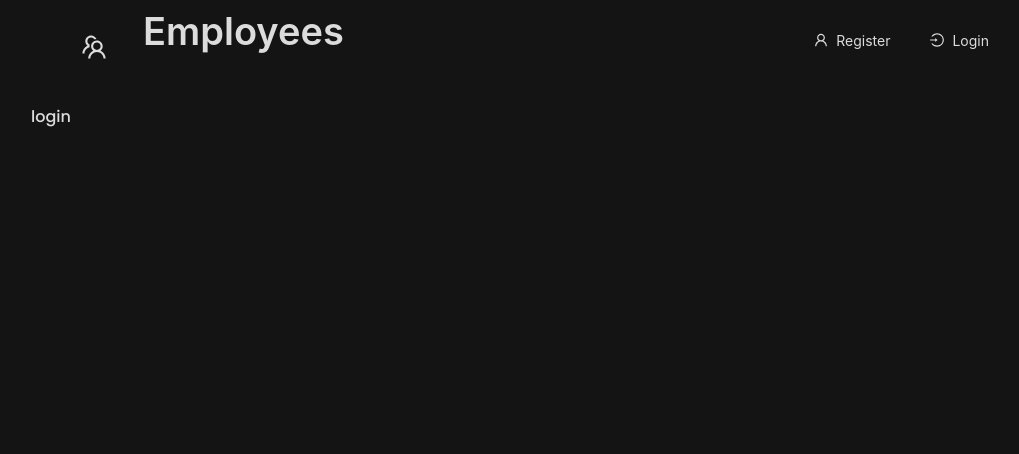
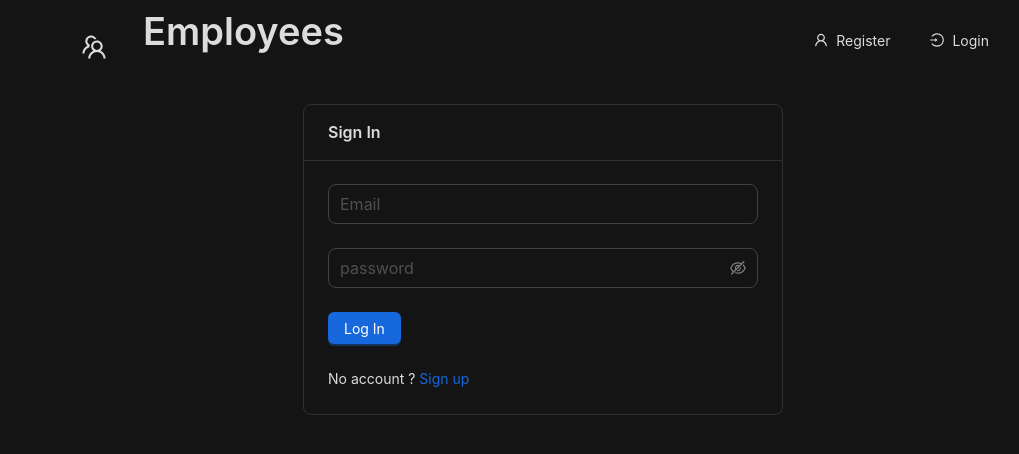
Before and after one commit to n1bil/employees-project, a React (Vite) app in the folder frontend/: page /login in a window 1280 px wide. Shown: the top 454 px of the page, without its empty margins (97-1116 px from the left). Built offline with nearby package versions, Linux system fonts and the light colour scheme.

Commit message:
Login page

```diff
--- /dev/null
+++ b/frontend/src/components/custom-input/index.tsx
@@ -0,0 +1,23 @@
+import { Form, Input } from 'antd'
+
+type Props = {
+    name: string;
+    placeholder: string;
+    type?: string;
+}
+
+export const CustomInput = ({ name, placeholder, type = 'text' }: Props) => {
+  return (
+    <Form.Item
+        name={name}
+        rules={[{ required: true, message: 'Required field' }]}
+        shouldUpdate={true}
+    >
+        <Input
+            placeholder={placeholder}
+            type={type}
+            size='large'
+        />
+    </Form.Item>
+  )
+}
--- /dev/null
+++ b/frontend/src/components/password-input/input.tsx
@@ -0,0 +1,40 @@
+import { Form, Input } from "antd";
+import { NamePath } from "antd/es/form/interface";
+
+type Props = {
+    name: string;
+    placeholder: string;
+    dependencies?: NamePath[];
+}
+
+export const PasswordInput = ({ name, placeholder, dependencies }: Props) => {
+  return (
+    <Form.Item
+        name={name}
+        dependencies={dependencies}
+        hasFeedback={true}
+        rules={[{required: true, message: 'Required field'}, ({getFieldValue}) => ({
+            validator(_, value) {
+                if (!value) {
+                    return Promise.resolve();
+                }
+
+                if (name === 'confirmPassword') {
+                    if (!value || getFieldValue('password') === value) {
+                        return Promise.resolve();
+                    }
+                    return Promise.reject(new Error('Password must be matched'));
+                } else {
+                    if (value.length < 6) {
+                        return Promise.reject(new Error('Password must be longer that six symbols'));
+                    }
+
+                    return Promise.resolve();
+                }
+            }
+        })]}
+    >
+        <Input.Password placeholder={placeholder} size="large" />
+    </Form.Item>
+  )
+}
--- a/frontend/src/pages/login/index.tsx
+++ b/frontend/src/pages/login/index.tsx
@@ -1,9 +1,31 @@
+import { Card, Form, Row, Space, Typography } from "antd";
 import { Layout } from "../../components/layout";
+import { CustomInput } from "../../components/custom-input";
+import { PasswordInput } from "../../components/password-input/input";
+import { CustomButton } from "../../components/custom-button";
+import { Link } from "react-router-dom";
+import { Paths } from "../../paths";
 
 export const Login = () => {
     return (
         <Layout>
-            <div>login</div>
+            <Row align='middle' justify='center'>
+                <Card title='Sign In' style={{ width: '30rem' }}>
+                    <Form onFinish={() => null}>
+                        <CustomInput type="email" name="email" placeholder="Email" />
+                        <PasswordInput name="password" placeholder="password" />
+                        <CustomButton type="primary" htmlType="submit">
+                            Log In
+                        </CustomButton>
+                    </Form>
+                    <Space direction="vertical" size='large'>
+                        <Typography.Text>
+                            No account ?
+                            <Link to={Paths.register}> Sign up</Link>
+                        </Typography.Text>
+                    </Space>
+                </Card>
+            </Row>
         </Layout>
     )
 };
```
